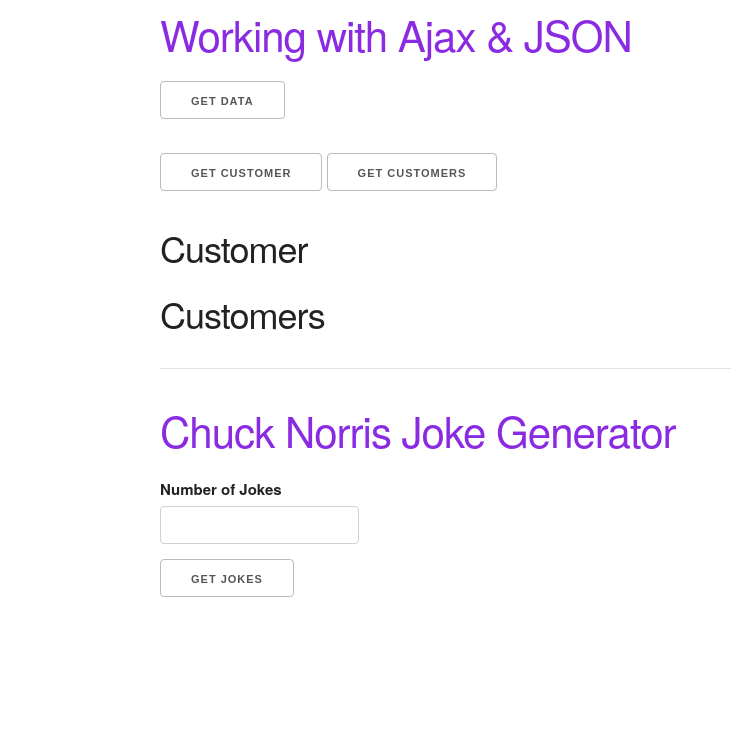
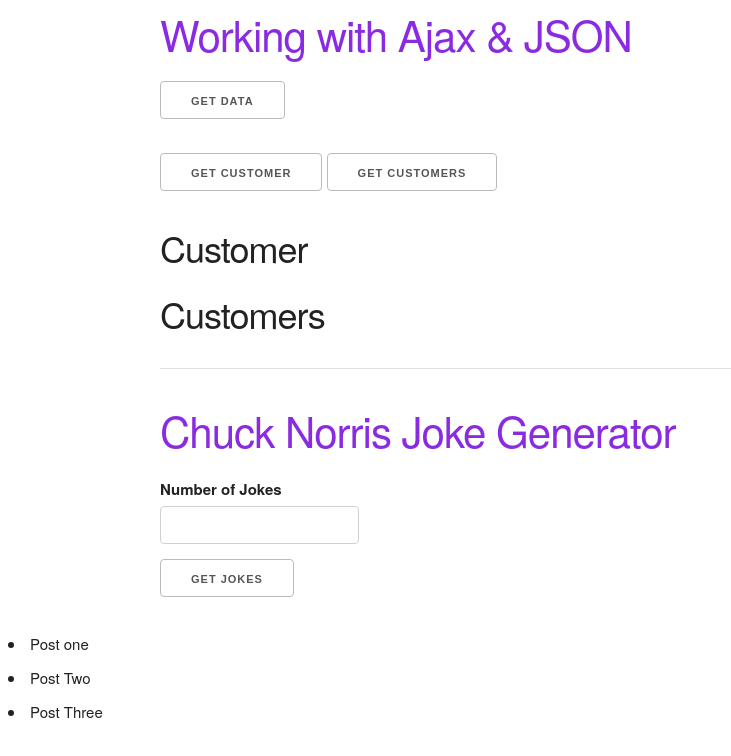
Before and after one commit to rajalparmar/ajaxSandbox, a plain HTML site: page index.html in a window 1280 px wide. Shown: the whole page, without its empty margins (0-731 px from the left). Drawn offline with nearby package versions, Linux system fonts and the light colour scheme.

Commit message:
adding callbacks lesson

```diff
--- /dev/null
+++ b/callbacks.js
@@ -0,0 +1,32 @@
+const posts = [
+    {
+        title: 'Post one',
+        body: 'This is post one',
+    },
+    {
+        title: 'Post Two',
+        body: 'This is post two',
+    },
+];
+
+function createPost(post, displayPosts) {
+    setTimeout(function() {
+        posts.push(post);
+        displayPosts();
+    }, 2000);
+}
+
+function displayPosts() {
+    setTimeout(function() {
+        let output = '';
+        posts.forEach(function(post) {
+            output += `<li>${post.title}</li>`;
+        });
+        document.querySelector('.posts').innerHTML = output;
+    }, 1000);
+}
+
+createPost({
+    title: 'Post Three',
+    body: 'This is post three'
+}, displayPosts);
--- a/index.html
+++ b/index.html
@@ -40,6 +40,8 @@
         </form>
         <ul class="jokes"></ul>
     </div>
+    <div class="posts"></div>
     <script src="ajax-sandbox.js"></script>
+    <script src="callbacks.js"></script>
 </body>
 </html>
```
